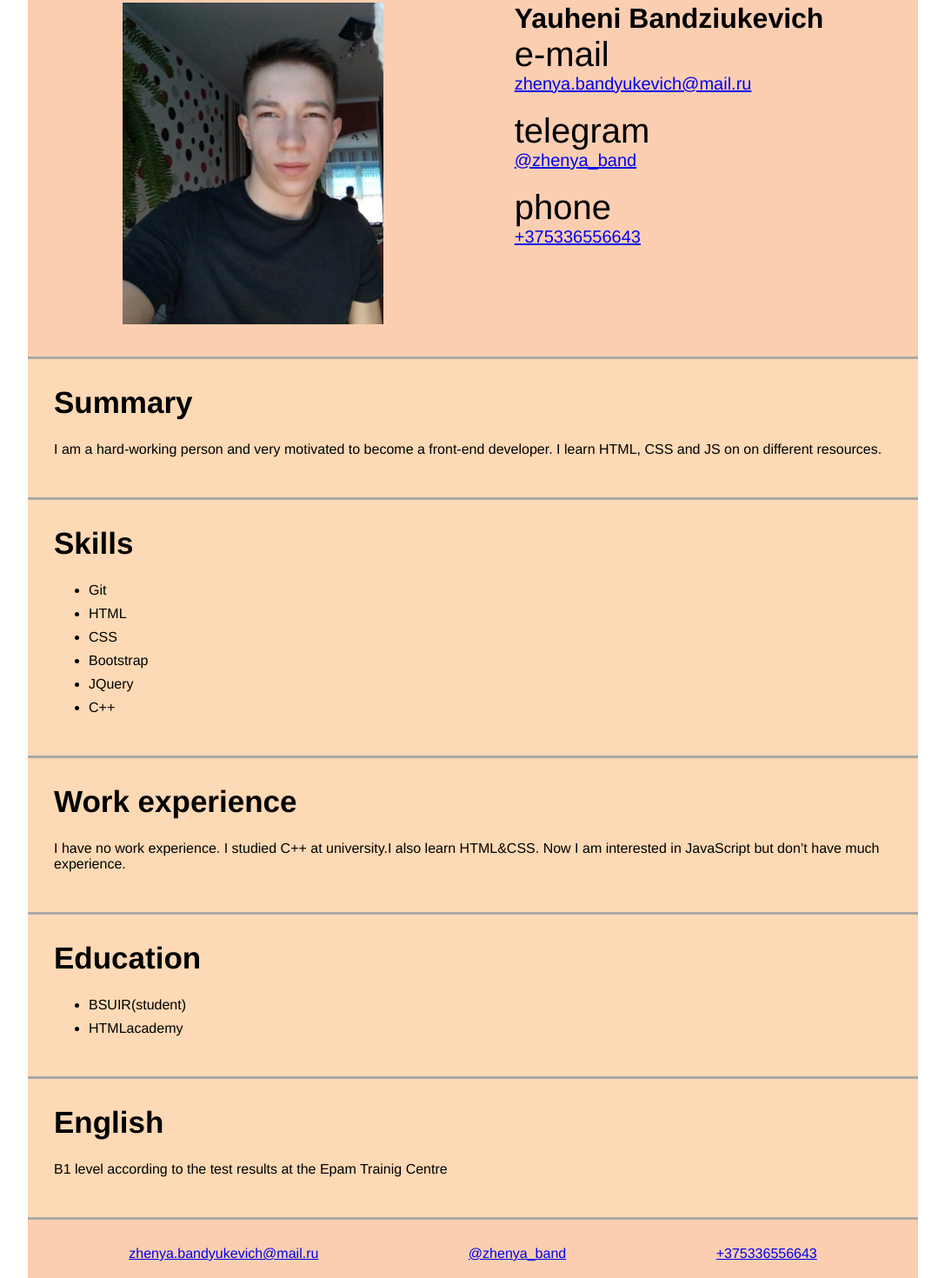
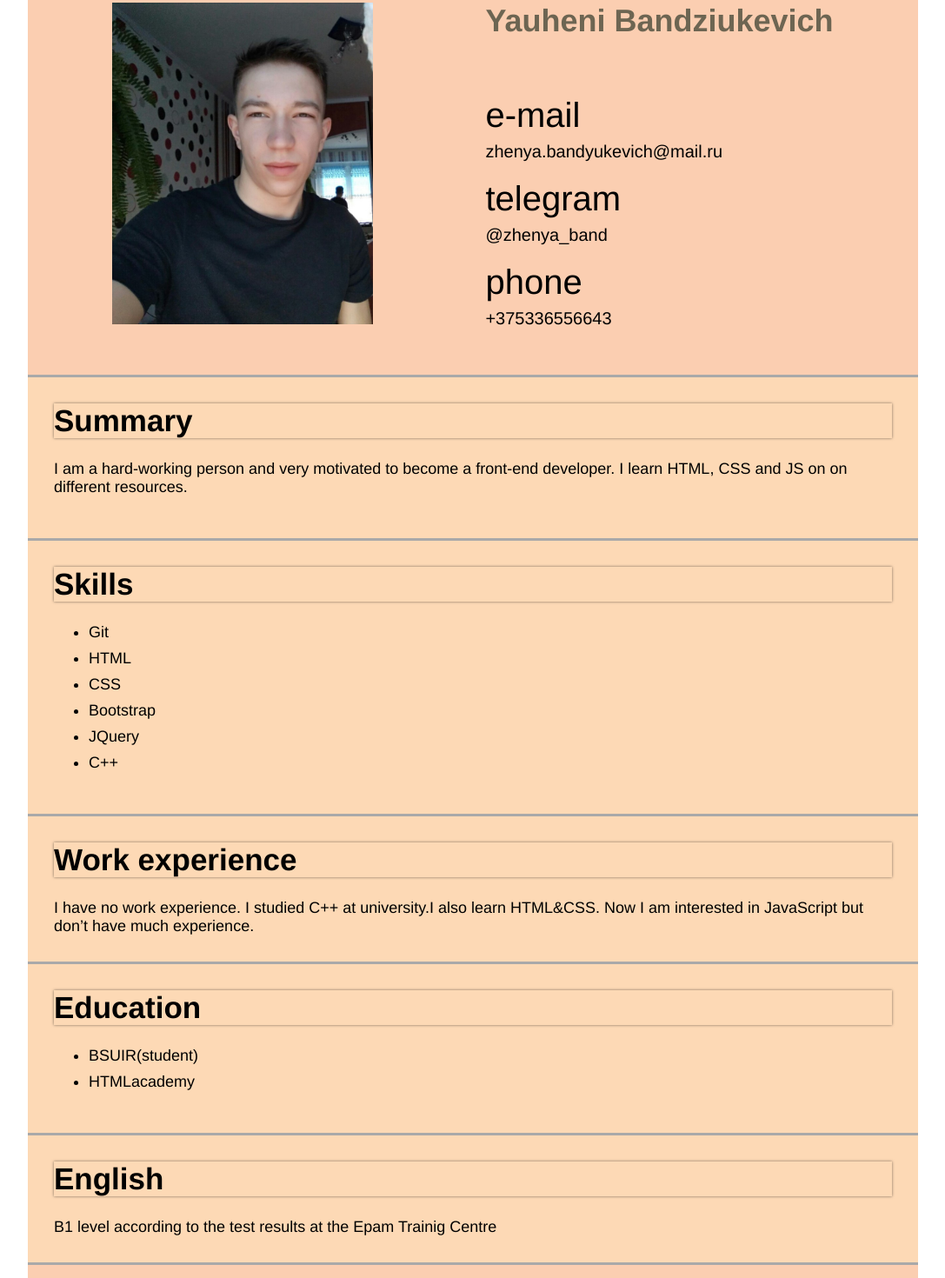
Before and after one commit to zhenya-band/rsschool-cv, a plain HTML site: page index.html in a window 1280 px wide. Shown: the part 30-1500 px from the top of the page at 87% size, without its empty margins (96-1183 px from the left). Drawn offline with Linux system fonts and the light colour scheme.

Commit message:
feat: add new styles

```diff
--- a/index.html
+++ b/index.html
@@ -11,7 +11,7 @@
   <div class="container">
     <header class="header">
       <div class="header-photo">
-        <img src="img\photo.jpg" alt="Photo" width="300" height="370">
+        <img src="img/photo.jpg" alt="Photo" width="300" height="370">
       </div>
       <div class="info">
       <div class="name">
@@ -20,16 +20,16 @@
       <div class="contacts">
         <div class="contact-item">
           <div class="contact-text">e-mail</div>
-          <div class="contact-link"><a href="mailto:zhenya.bandyukevich@mail.ru">zhenya.bandyukevich@mail.ru</a></div>
+          <div class="contact-link"><a class="header-link" href="mailto:zhenya.bandyukevich@mail.ru">zhenya.bandyukevich@mail.ru</a></div>
         </div>
         <div class="contact-item">
           <div class="contact-text">telegram</div>
-          <div class="contact-link"><a href="https://t.me/zhenya_band">@zhenya_band</a>
+          <div class="contact-link"><a class="header-link" href="https://t.me/zhenya_band">@zhenya_band</a>
           </div>
         </div>
         <div class="contact-item">
           <div class="contact-text">phone</div>
-          <div class="contact-link"><a href="tel:+375336556643">+375336556643</a></div>
+          <div class="contact-link"><a class="header-link" href="tel:+375336556643">+375336556643</a></div>
         </div>
       </div>
       </div>
@@ -43,42 +43,43 @@
           </div>
           <div class="resume-item">
             <h2 class="resume-item-title">Skills</h2>
-            <p class="text"><ul>
+            <div class="text"><ul>
               <li>Git</li>
               <li>HTML</li>
               <li>CSS</li>
               <li>Bootstrap</li>
               <li>JQuery</li>
               <li>С++</li>
-            </ul></p>
+            </ul>
+          </div>
           </div>
           <div class="resume-item">
             <h2 class="resume-item-title">Work experience</h2>
-            <p class="text">I have no work experience. I studied С++ at university.I also learn HTML&CSS. Now I am interested in JavaScript but don’t have much experience.</p>
+            <div class="text">I have no work experience. I studied С++ at university.I also learn HTML&CSS. Now I am interested in JavaScript but don’t have much experience.</div>
           </div>
           <div class="resume-item">
             <h2 class="resume-item-title">Education</h2>
-            <p class="text"><ul>
+            <div class="text"><ul>
               <li>BSUIR(student)</li>
               <li>HTMLacademy</li>
             </ul>
-            </p>
+          </div>
           </div>
           <div class="resume-item">
             <h2 class="resume-item-title">English</h2>
-            <p class="text">B1 level according to the test results at the Epam Trainig Centre</p>
+            <div class="text">B1 level according to the test results at the Epam Trainig Centre</div>
           </div>
 
         </div>
       </main> <!--/main><-->
       <footer class="footer">
-        <div class="foter-item"><a href="mailto:zhenya.bandyukevich@mail.ru">zhenya.bandyukevich@mail.ru</a>
+        <div class="foter-item"><a class="footer-link" href="mailto:zhenya.bandyukevich@mail.ru">zhenya.bandyukevich@mail.ru</a>
         </div>
 
-        <div class="foter-item"><a href="https://t.me/zhenya_band">@zhenya_band</a>
+        <div class="foter-item"><a class="footer-link" href="https://t.me/zhenya_band">@zhenya_band</a>
         </div>
 
-        <div class="foter-item"><a href="tel:+375336556643">+375336556643</a>
+        <div class="foter-item"><a class="footer-link" href="tel:+375336556643">+375336556643</a>
         </div>
 
       </footer>
--- a/style.css
+++ b/style.css
@@ -1,6 +1,7 @@
 body{
   margin: 0;
   font-family: "Helvetica", "Arial", sans-serif;
+  font-size: 18px;
 }
 
 h1, h2, h3, h4, h5, h6 {
@@ -8,6 +9,13 @@ h1, h2, h3, h4, h5, h6 {
 }
 li{
   margin-bottom: 9px;
+}
+a{
+  text-decoration: none;
+  color: black;
+}
+a:hover{
+  transition: color .2s linear;
 }
 .container{
   width: 1024px;
@@ -23,6 +31,10 @@ li{
   .header-photo{
 
   }
+  .name{
+    margin-bottom: 65px;
+    color: #6D6552;
+  }
   .contacts{
 
   }
@@ -31,9 +43,13 @@ li{
   }
   .contact-text{
     font-size: 40px;
+    margin-bottom: 8px;
   }
 .contact-link{
   font-size: 20px;
+}
+.header-link:hover {
+  color: white;
 }
 main{
   background-color: #FDD9B5
@@ -46,6 +62,7 @@ main{
 .resume-item-title{
   font-size: 35px;
   margin-bottom: 25px;
+  box-shadow: 0 0 3px rgba(0,0,0,0.5);
 }
 
 .footer{
@@ -61,3 +78,13 @@ main{
 .footer-item{
 
 }
+ .footer-link{
+  text-decoration: none;
+   color: black;
+
+
+ }
+ .footer-link:hover{
+   color: white;
+
+ }
```
